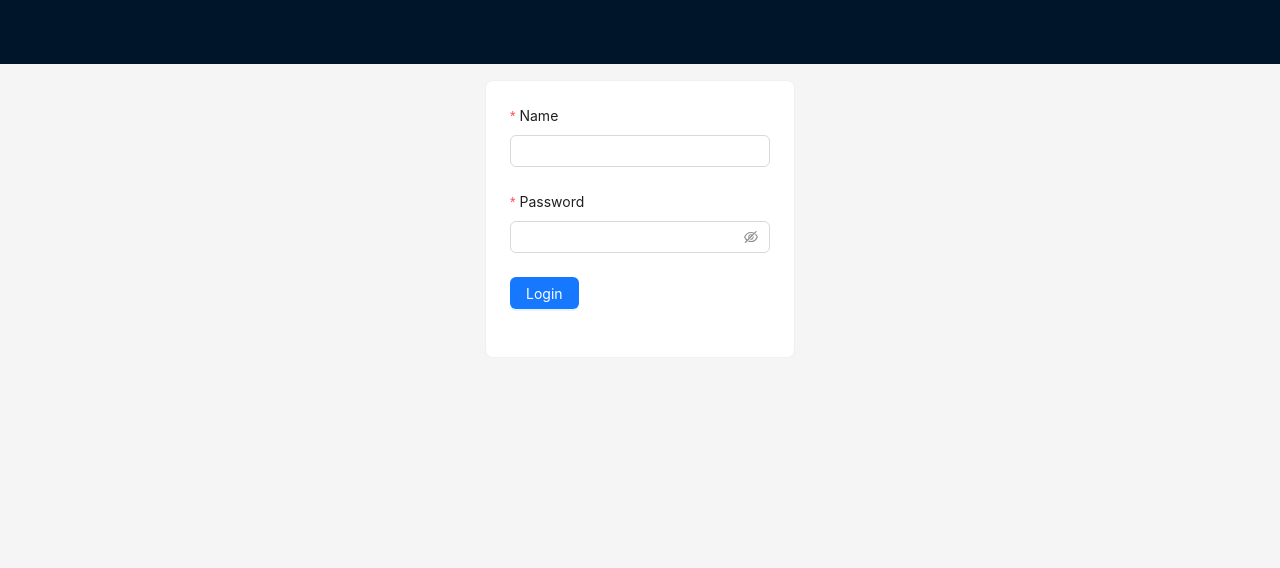
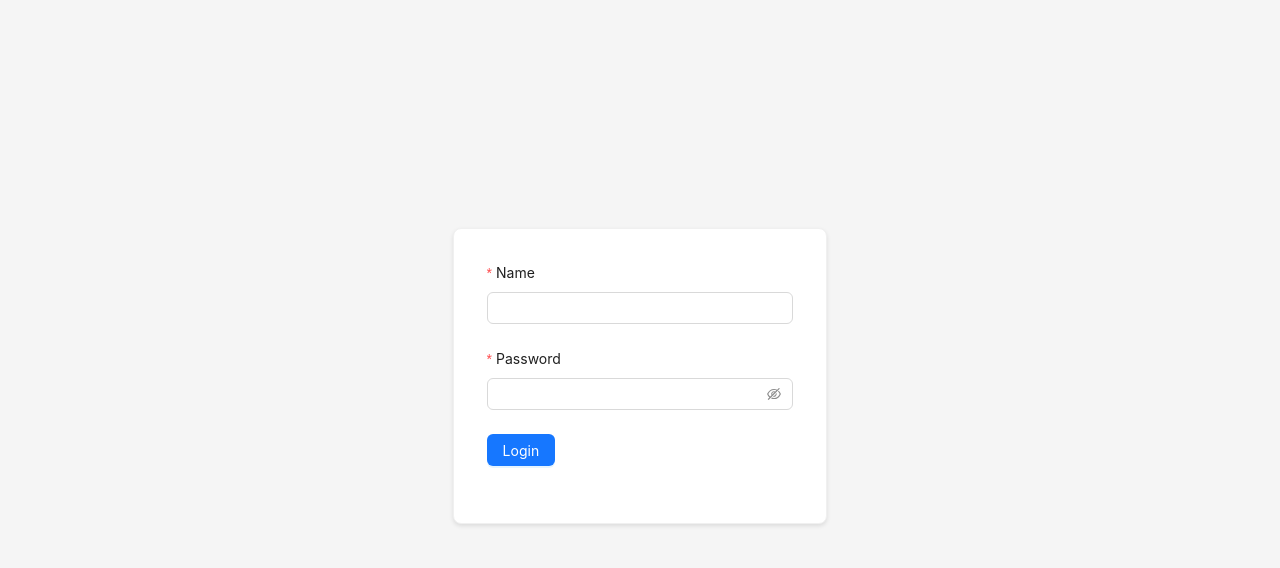
Before and after one commit to Vovaks/vovaks-app-hello, a React (Create React App) app: page / in a window 1280 px wide. Before the commit this address led to /login. Shown: the top 568 px of the page. Built offline with nearby package versions, Linux system fonts and the light colour scheme.

Commit message:
added variables for styles. Added navigation after reload

```diff
--- a/src/App.scss
+++ b/src/App.scss
@@ -1,3 +1,5 @@
+@import 'variables';
+
 html,
 body,
 #root {
@@ -7,13 +9,52 @@ body,
 }
 
 .app-container {
+  height: 100vh;
+  font-family: -apple-system, BlinkMacSystemFont, 'Segoe UI', Roboto, Oxygen, Ubuntu, Cantarell, 'Open Sans', 'Helvetica Neue', sans-serif;
+  color: $black;
+}
+
+.header {
+  padding: 0 $padding-horizontal;
   display: flex;
-  flex-direction: column;
-  width: 100%;
-  min-height: 95vh;
-  padding: 2vh 5vw;
-  font-family: -apple-system, BlinkMacSystemFont, 'Segoe UI', Roboto, Oxygen, Ubuntu, Cantarell, 'Open Sans', 'Helvetica Neue', sans-serif;
-  color: #333;
+  color:  $white-2;
+  position: absolute;
+}
+
+.navbar-welcome {
+  color: #fff;
+  font-weight: bold;
+  padding: 0 16px;
+}
+
+.app-content {
+  padding: $padding-vertical $padding-horizontal;
+  flex: 1;
+  overflow-y: auto;
+
+  .page-title {
+    font-size: $font-size-large;
+    font-weight: $font-weight-bold;
+    color: $black;
+    text-align: center;
+    margin: $spacing-unit 0;
+    text-transform: uppercase;
+    letter-spacing: 2px;
+    background: linear-gradient(90deg, $gray, $blue);
+    -webkit-background-clip: text;
+    background-clip: text;
+    color: transparent;
+    text-shadow: $shadow-text;
+    padding: $small-spacing $spacing-unit;
+    border-radius: $border-radius;
+    display: inline-block;
+
+    @media (max-width: $breakpoint-mobile) {
+      font-size: $font-size-large - 0.5rem;
+      letter-spacing: 1px;
+      padding: $small-spacing $small-spacing;
+    }
+  }
 }
 
 .pokemon-page {
@@ -24,40 +65,94 @@ body,
 
   h1 {
     text-align: center;
-    margin-bottom: 20px;
-    font-size: calc(10px + 2vmin);
+    margin-bottom: $spacing-unit;
+    font-size: $font-size-medium;
   }
 
   .search-input {
-    margin-bottom: 20px;
-    max-width: 800px;
+    margin-bottom: $spacing-unit;
+    max-width: 62vh;
     width: 100%;
   }
 
   .pokemon-table {
     flex: 1;
-    overflow-y: auto; /* Enable vertical scrolling for the table */
-    max-height: 50vh; /* Limit table height to half the viewport */
+    overflow-y: auto;
+    max-height: 50vh;
   }
 
   .pokemon-card {
-      max-height: 100vh;
+    max-width: 31vh;
+    margin: 0 auto;
+    max-height: 40vh;
+    overflow-y: auto;
 
     .ant-card-cover div {
-      height: 200px;
+      height: 15vh;
       display: flex;
       align-items: center;
       justify-content: center;
-      background-color: #f5f5f5;
-      color: #888;
+      background-color:$white-2;
+      color: $gray;
     }
+  }
+}
+
+.counter-page {
+  flex: 1;
+  display: flex;
+  flex-direction: column;
+  align-items: center;
+
+  h1 {
+    text-align: center;
+    margin-bottom: $spacing-unit;
+    font-size: $font-size-medium;
+  }
+}
+
+.news-page {
+  flex: 1;
+  display: flex;
+  flex-direction: column;
+  align-items: center;
+
+  h1 {
+    text-align: center;
+    margin-bottom: $spacing-unit;
   }
 }
 
 .errorMessage {
   height: auto;
-  color: #ff4d4d;
-  margin-top: 8px;
+  color: $red;
+  margin-top: $small-spacing;
   font-size: 0.9rem;
   line-height: 1.2;
 }
+
+// Login-specific styles
+.login-page {
+  height: 90vh;
+  display: flex;
+  justify-content: center;
+  align-items: center;
+
+  .card {
+    width: $card-width;
+    max-width: $card-max-width;
+    padding: $card-padding;
+    border-radius: $border-radius;
+    box-shadow: $shadow-light;
+    background-color: $white-1;
+
+    .ant-card-body {
+      padding: $small-spacing; // Ensure form has internal padding
+    }
+
+    @media (max-width: $breakpoint-mobile) {
+      width: $card-max-width;
+      padding: $small-spacing;
+    }
+  }
+}
--- a/src/App.tsx
+++ b/src/App.tsx
@@ -1,32 +1,42 @@
 import React, { FC, useEffect } from 'react';
+import { useLocation, useNavigate } from 'react-router-dom';
 import AppRouter from './components/AppRouter';
 import { Layout } from 'antd';
-import Navbar from './components/Navbar';
 import { useActions } from './hooks/useActions';
-import './App.scss';
 import { IUser } from './models/IUser';
 
+import './App.scss';
+
 const App: FC = () => {
+  const { setUser, setAuth } = useActions();
+  const location = useLocation();
+  const navigate = useNavigate();
 
-  const { setUser, setAuth } = useActions();
-
+  // Persist current path to localStorage whenever the route changes
+  useEffect(() => {
+    localStorage.setItem('lastPath', location.pathname);
+  }, [location]);
 
   useEffect(() => {
     const auth = localStorage.getItem('auth');
-    if (auth) { //TODO: check token from server, and set params
+    const lastPath = localStorage.getItem('lastPath');
+    if (auth) {
+      // TODO: Check token validity with server and handle errors
       setAuth(true);
-      setUser({username: localStorage.getItem('username') || ''} as IUser);
+      setUser({ username: localStorage.getItem('username') || '' } as IUser);
     }
-  }, []);
+    if (lastPath && lastPath !== '/') {
+      navigate(lastPath);
+    }
+  }, [setAuth, setUser, navigate]);
 
   return (
-    <Layout className='h100'>
-      <Navbar />
-      <Layout.Content className='app-container'>
+    <Layout className="h100">
+      <Layout.Content className="app-container">
         <AppRouter />
       </Layout.Content>
     </Layout>
   );
-}
+};
 
 export default App;
--- /dev/null
+++ b/src/Variables.scss
@@ -0,0 +1,26 @@
+$gray: #55565a;
+$blue: #4b5cc4;
+$white-1: #ffffff;
+$white-2: #f0f2f5;
+$black: #1a1a1a;
+$red: #ff4d4d;
+
+$font-size-large: 2.5rem;
+$font-size-medium: calc(1.3vh + 2vmin);
+$font-weight-bold: 700;
+
+$spacing-unit: 2.6vh;
+$small-spacing: 1vh;
+$padding-horizontal: 5vw;
+$padding-vertical: 2vh;
+
+$border-radius: 1vh;
+$shadow-light: 0 0.26vh 0.52vh rgba(0, 0, 0, 0.1);
+$shadow-text: 0.13vh 0.13vh 0.39vh rgba(0, 0, 0, 0.2);
+
+$breakpoint-mobile: 768px;
+
+$card-width: 52vh;
+$card-max-width: 90%;
+$card-padding: 3.1vh;
+$login-bg: linear-gradient(135deg, #e0eafc, #cfdef3);
--- a/src/components/AppRouter.tsx
+++ b/src/components/AppRouter.tsx
@@ -2,6 +2,7 @@ import React from 'react';
 import { Routes, Route, Navigate } from 'react-router-dom';
 import { privateRoutes, publicRoutes, RouteNames } from '../router';
 import { useAppSelector } from '../hooks';
+import LayoutWrapper from './LayoutWrapper';
 
 export interface RouteConfig {
     path: string;
@@ -15,11 +16,15 @@ const AppRouter: React.FC = () => {
 
     return (
         <Routes>
-            {routesToRender.map(({ path, component: Component }) => (
+            {routesToRender.map(({ path, name, component: Component }) => (
                 <Route
                     key={path}
                     path={path}
-                    element={<Component />}
+                    element={
+                        <LayoutWrapper header={name} isAuthenticated={isAuthenticated}>
+                            <Component />
+                        </LayoutWrapper>
+                    }
                 />
             ))}
             <Route path="*" element={<Navigate to={fallbackRoute} replace />} />
--- /dev/null
+++ b/src/components/LayoutWrapper/index.tsx
@@ -0,0 +1,28 @@
+import React from 'react';
+import { Layout } from 'antd';
+import Navbar from '../../components/Navbar'; // Adjust the import path as necessary
+const { Content } = Layout;
+
+interface LayoutWrapperProps {
+    header: React.ReactNode;
+    isAuthenticated: boolean;
+    children: React.ReactNode;
+}
+
+const LayoutWrapper: React.FC<LayoutWrapperProps> = ({ header, isAuthenticated, children }) => {
+    return (
+        <Layout className="app-container">
+            {isAuthenticated && (
+                <>
+                    <Navbar />
+                    <h2 className='header'>{header} page   </h2>
+                </>
+            )}
+            <Content className="app-content">
+                {children}
+            </Content>
+        </Layout>
+    );
+};
+
+export default LayoutWrapper;
--- a/src/components/Navbar.tsx
+++ b/src/components/Navbar.tsx
@@ -1,13 +1,15 @@
-import { Layout, Menu, Row, message } from 'antd';
+import { Layout, Menu, Row, Col, message } from 'antd';
 import React from 'react';
 import { Link } from 'react-router-dom';
 import { useAppDispatch, useAppSelector } from '../hooks';
 import { logout } from '../store/reducers/auth';
 
+import { LogoutOutlined } from '@ant-design/icons';
+
 const Navbar: React.FC = () => {
   const dispatch = useAppDispatch();
 
-  const { isAuthenticated, user } = useAppSelector(state => state.auth);
+  const { user } = useAppSelector(state => state.auth);
   const username = user?.username;
 
   const handleLogout = async () => {
@@ -21,13 +23,9 @@ const Navbar: React.FC = () => {
 
   return (
     <Layout.Header>
-      <Row justify="end">
+      <Row justify="end" >
+        <Col span={6}>
           <Menu mode="horizontal" theme="dark" selectable >
-          {isAuthenticated &&
-            <>
-              <span key={'welcome_'+ username} style={{ color: 'white' }}>
-                Welcome!, {username}
-              </span>
             <Menu.Item key="1">
               <Link to="/" >
                 News
@@ -48,13 +46,13 @@ const Navbar: React.FC = () => {
                 Pokemon
               </Link>
             </Menu.Item>
-              <Menu.Item key="0" onClick={() => handleLogout()}>
-                Logout
-              </Menu.Item>
-            </>
-          }
           </Menu>
-
+        </Col>
+        <Col span={3}>
+          <span key={'welcome_' + username} className="navbar-welcome">
+            Welcome!, {username} <LogoutOutlined onClick={() => handleLogout()} />
+          </span>
+        </Col>
       </Row>
     </Layout.Header>
   );
--- a/src/pages/Login.tsx
+++ b/src/pages/Login.tsx
@@ -4,8 +4,8 @@ import React from 'react';
 
 const Login: React.FC = () => {
     return (
-        <Layout>
-            <Row justify="center" align="middle" className="h100">
+        <Layout className="login-page">
+            <Row justify="center" align="middle">
                 <Card className="card">
                     <LoginForm />
                 </Card>
--- a/src/router/index.ts
+++ b/src/router/index.ts
@@ -15,7 +15,7 @@ export interface IRoute {
 }
 
 export enum RouteNames {
-    LOGIN = '/login',
+    LOGIN = '/',
     COUNTER = '/counter',
     EVENT = '/event',
     POKEMON = '/pokemon',
```
Lines whose indentation alone changed are shown as unchanged.
